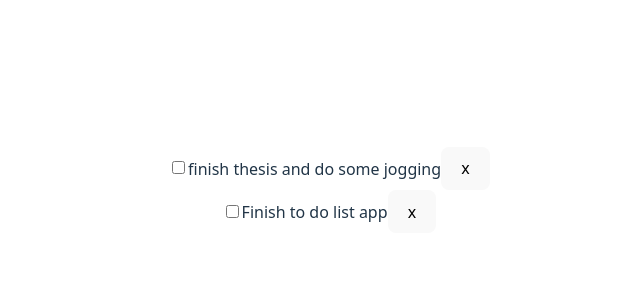
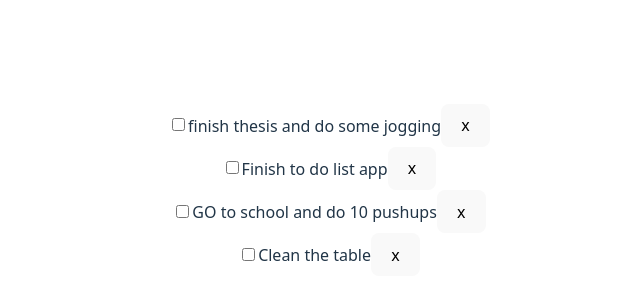
Before and after one commit to RYKELLE/todo-list, a React (Vite) app: page / in a window 1280 px wide. Shown: the part 210-510 px from the top of the page, without its empty margins (311-951 px from the left). Built offline with nearby package versions, Linux system fonts and the light colour scheme.

Commit message:
make checkbox functionable and ontoggle logic

```diff
--- a/src/App.tsx
+++ b/src/App.tsx
@@ -1,4 +1,4 @@
-import { useState } from "react";
+import { useEffect, useState } from "react";
 import "./App.css";
 import ToDoList from "./components/ToDoList";
 import type { Todo } from "./types";
@@ -15,12 +15,35 @@ function App() {
       text: "Finish to do list app",
       done: false,
     },
+    {
+      id: 3,
+      text: "GO to school and do 10 pushups",
+      done: false,
+    },
+    {
+      id: 4,
+      text: "Clean the table",
+      done: false,
+    },
   ];
 
   const [todos, setTodos] = useState<Todo[]>(initialTodos);
+
+  const onToggle = (id: number) => {
+    setTodos((prev) =>
+      prev.map((item) =>
+        item.id === id ? { ...item, done: !item.done } : item,
+      ),
+    );
+  };
+
+  useEffect(() => {
+    console.log(todos);
+  }, [todos]);
+
   return (
     <>
-      <ToDoList todolist={todos} />
+      <ToDoList todolist={todos} onToggle={onToggle} />
     </>
   );
 }
--- a/src/components/ToDoItem.tsx
+++ b/src/components/ToDoItem.tsx
@@ -1,13 +1,18 @@
 import type { Todo } from "../types";
 
-export interface toDoItemProp {
+export interface ToDoItemProp {
   todo: Todo;
+  onToggle: (id: number) => void;
 }
 
-const ToDoItem = ({ todo }: toDoItemProp) => {
+const ToDoItem = ({ todo, onToggle }: ToDoItemProp) => {
   return (
     <div className="to-do-item">
-      <input type="checkbox"></input>
+      <input
+        type="checkbox"
+        checked={todo.done}
+        onChange={() => onToggle(todo.id)}
+      ></input>
       <span>{todo.text}</span>
       <button>x</button>
     </div>
--- a/src/components/ToDoList.tsx
+++ b/src/components/ToDoList.tsx
@@ -3,14 +3,17 @@ import type { Todo } from "../types";
 
 interface TodoListProps {
   todolist: Todo[];
+  onToggle: (id: number) => void;
 }
 
-const ToDoList = ({ todolist }: TodoListProps) => {
+const ToDoList = ({ todolist, onToggle }: TodoListProps) => {
   return (
     <>
-      {todolist.map((item) => (
-        <ToDoItem key={item.id} todo={item} />
-      ))}
+      {todolist
+        .filter((item) => item.done === false) //keeps the items that are not yet done
+        .map((item) => (
+          <ToDoItem key={item.id} todo={item} onToggle={onToggle} /> //displays items that are not yet done
+        ))}
     </>
   );
 };
```
